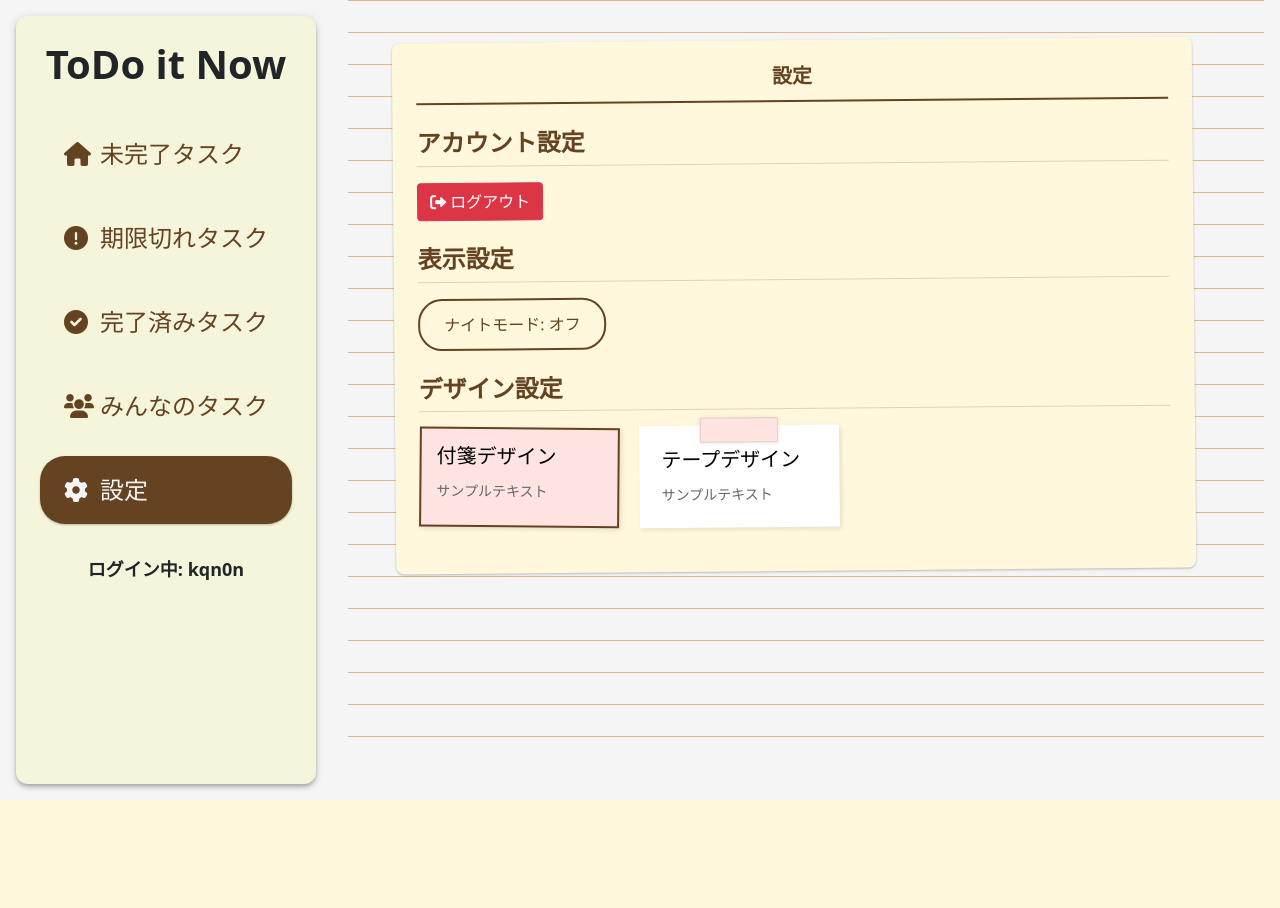
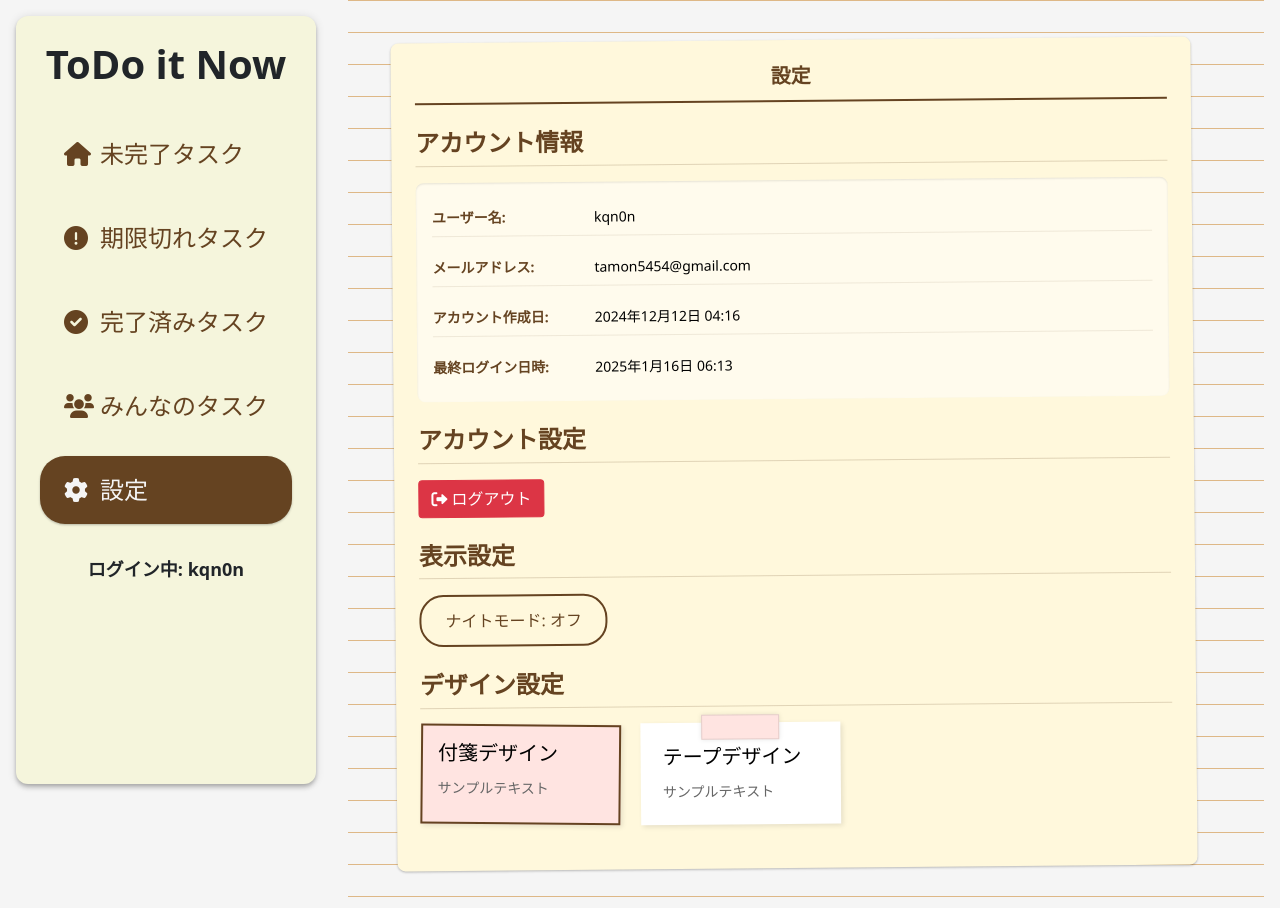
Before and after one commit to Kamon-Tahara-504/ToDo-it-Now, a Django app: page /settings/ in a window 1280 px wide. Before the commit the page ends 800 px from the top, so only its background shows below. Run offline with Django 5.2, Linux system fonts and the light colour scheme; a user stored in the database is signed in.

Commit message:
feat: アカウント情報示機能の実装

```diff
--- a/tasks/static/css/settings.css
+++ b/tasks/static/css/settings.css
@@ -45,6 +45,47 @@
     margin-bottom: var(--spacing-4);
     padding-bottom: var(--spacing-2);
     border-bottom: 1px solid rgba(101, 67, 33, 0.2);
+}
+
+/* アカウント情報表示 */
+.account-info {
+    display: flex;
+    flex-direction: column;
+    gap: var(--spacing-3);
+    padding: var(--spacing-4);
+    background-color: rgba(255, 255, 255, 0.5);
+    border-radius: 8px;
+    box-shadow: inset 0 1px 2px rgba(0, 0, 0, 0.1);
+}
+
+.account-info-item {
+    display: flex;
+    align-items: center;
+    gap: var(--spacing-3);
+    padding: var(--spacing-2) 0;
+    border-bottom: 1px solid rgba(101, 67, 33, 0.1);
+}
+
+.account-info-item:last-child {
+    border-bottom: none;
+}
+
+.account-info-label {
+    font-weight: 600;
+    color: var(--dark-brown);
+    min-width: 150px;
+    font-size: var(--typography-body-medium-font-size);
+}
+
+.account-info-value {
+    color: var(--text-black);
+    font-size: var(--typography-body-medium-font-size);
+    flex: 1;
+}
+
+.account-info-empty {
+    color: var(--text-gray);
+    font-style: italic;
 }
 
 .settings-section {
@@ -123,6 +164,26 @@
     border-bottom-color: rgba(240, 173, 78, 0.3);
 }
 
+.night-mode .account-info {
+    background-color: rgba(0, 0, 0, 0.3);
+}
+
+.night-mode .account-info-item {
+    border-bottom-color: rgba(240, 173, 78, 0.2);
+}
+
+.night-mode .account-info-label {
+    color: var(--night-gold);
+}
+
+.night-mode .account-info-value {
+    color: var(--night-gold);
+}
+
+.night-mode .account-info-empty {
+    color: rgba(240, 173, 78, 0.6);
+}
+
 .night-mode .design-preview {
     background-color: var(--bg-dark);
     color: white;
--- a/tasks/templates/tasks/settings/settings.html
+++ b/tasks/templates/tasks/settings/settings.html
@@ -7,6 +7,43 @@
     <!-- 設定シート（一つのカードにまとめる） -->
     <div class="settings-sheet">
         <h2 class="settings-title">設定</h2>
+
+        <!-- アカウント情報表示 -->
+        <div class="settings-group">
+            <h3 class="settings-group-title">アカウント情報</h3>
+            <div class="account-info">
+                <div class="account-info-item">
+                    <span class="account-info-label">ユーザー名:</span>
+                    <span class="account-info-value">{{ username }}</span>
+                </div>
+                {% if email %}
+                <div class="account-info-item">
+                    <span class="account-info-label">メールアドレス:</span>
+                    <span class="account-info-value">{{ email }}</span>
+                </div>
+                {% else %}
+                <div class="account-info-item">
+                    <span class="account-info-label">メールアドレス:</span>
+                    <span class="account-info-value account-info-empty">未設定</span>
+                </div>
+                {% endif %}
+                <div class="account-info-item">
+                    <span class="account-info-label">アカウント作成日:</span>
+                    <span class="account-info-value">{{ date_joined|date:"Y年n月j日 H:i" }}</span>
+                </div>
+                {% if last_login %}
+                <div class="account-info-item">
+                    <span class="account-info-label">最終ログイン日時:</span>
+                    <span class="account-info-value">{{ last_login|date:"Y年n月j日 H:i" }}</span>
+                </div>
+                {% else %}
+                <div class="account-info-item">
+                    <span class="account-info-label">最終ログイン日時:</span>
+                    <span class="account-info-value account-info-empty">ログイン履歴なし</span>
+                </div>
+                {% endif %}
+            </div>
+        </div>
 
         <!-- アカウント設定の項目 -->
         <div class="settings-group">
--- a/tasks/views/settings.py
+++ b/tasks/views/settings.py
@@ -4,4 +4,11 @@ from tasks.decorators import login_required_with_cache
 
 @login_required_with_cache
 def settings_view(request: HttpRequest) -> HttpResponse:
-    return render(request, 'tasks/settings/settings.html')
+    user = request.user
+    context = {
+        'username': user.username,
+        'email': user.email if user.email else None,
+        'date_joined': user.date_joined,
+        'last_login': user.last_login,
+    }
+    return render(request, 'tasks/settings/settings.html', context)
```
